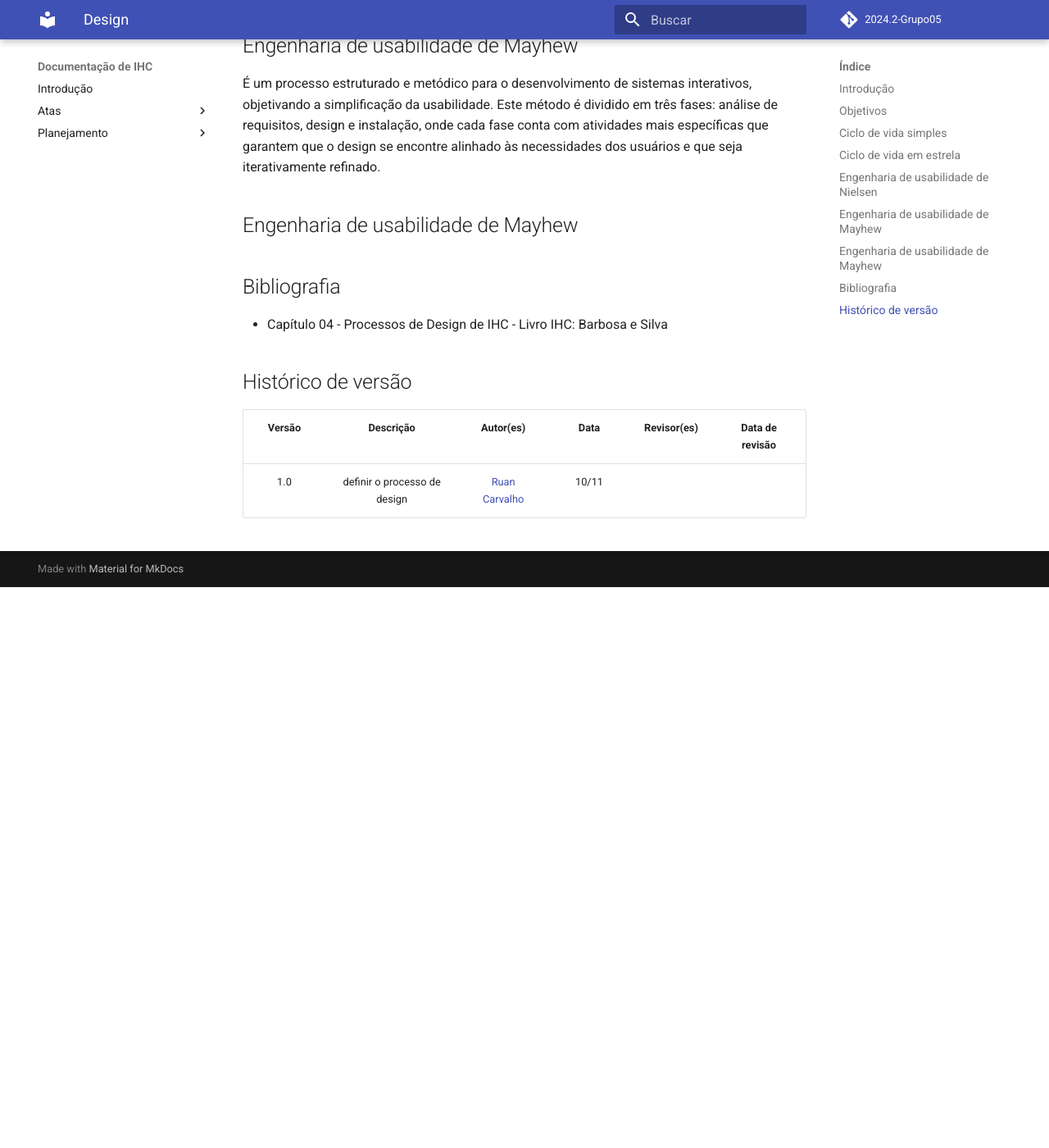
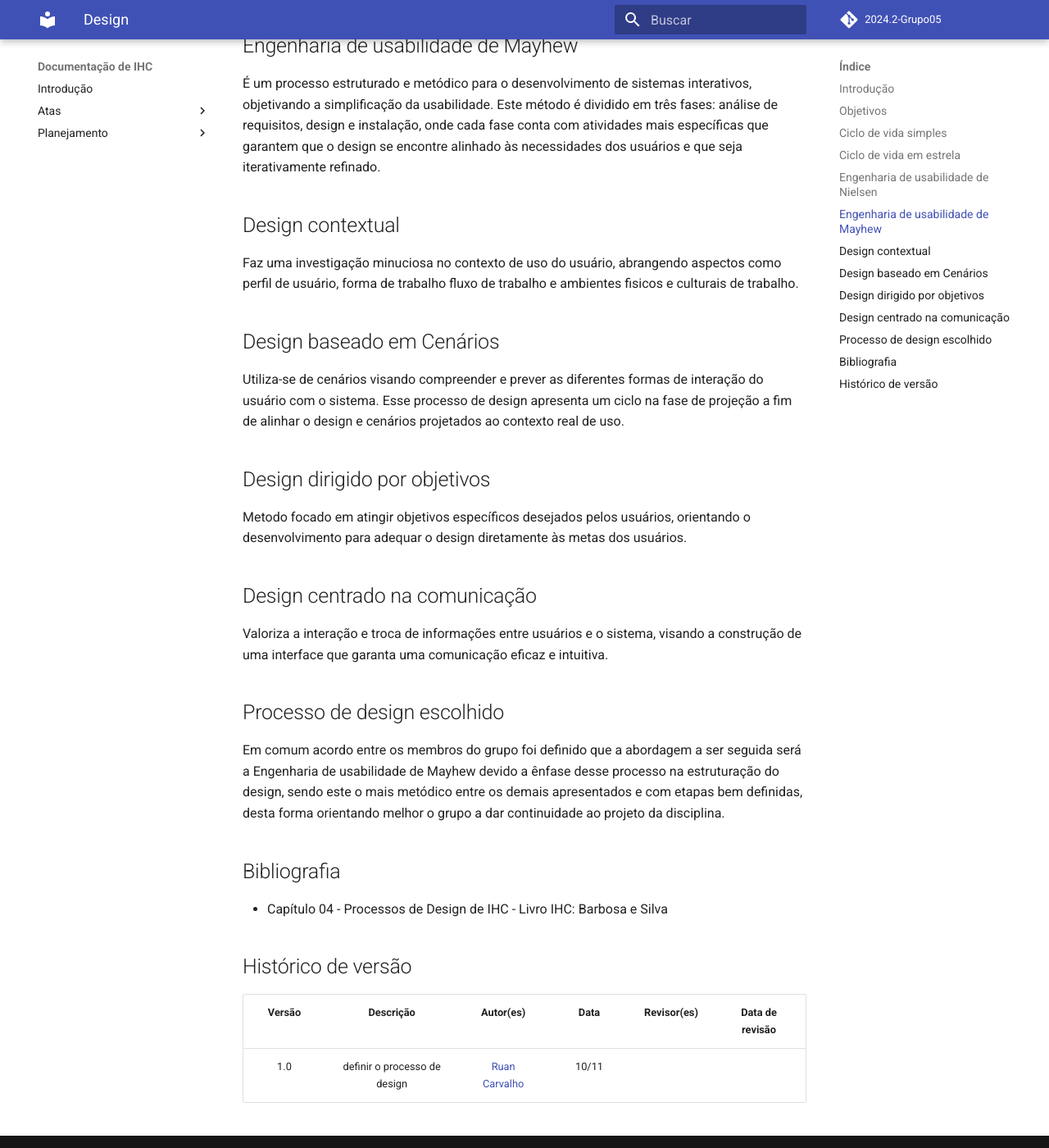
Before and after one commit to Interacao-Humano-Computador/2024.2-Grupo05, an MkDocs documentation site: the page built from docs/planejamento/Design.md, in a window 1280 px wide and 1400 px high, scrolled down 955 px. Shown: the whole window at 82% size. Built offline with MkDocs 1.6.1 and Material for MkDocs 9.7.7, drawn with Linux system fonts in a browser that asks for light colours; comment, search, counter and statistics services are not loaded; before the commit the page ends 1671 px from its top, so only the background shows below that; some of the changed text lies outside the part shown.

Commit message:
Complementar os processos de design

```diff
--- a/docs/planejamento/Design.md
+++ b/docs/planejamento/Design.md
@@ -1,5 +1,5 @@
 ## Introdução
-Este documento apresenta um breve resumo sobre os procesos de design estudados e a definição do processo a ser utilizado
+Este documento apresenta um breve resumo sobre os procesos de design estudados e a definição do processo a ser utilizado.
 
 ## Objetivos
 O objetivo deste documento é anlisar os processos estudados em sala
@@ -23,7 +23,27 @@ análises heurísticas, prototipação e realização de testes empiricos em um
 Este método é dividido em três fases: análise de requisitos, design e instalação, onde cada fase conta com atividades mais
 específicas que garantem que o design se encontre alinhado às necessidades dos usuários e que seja iterativamente refinado.
 
-## Engenharia de usabilidade de Mayhew
+## Design contextual
+Faz uma investigação minuciosa no contexto de uso do usuário, abrangendo aspectos como perfil de usuário, forma de trabalho
+fluxo de trabalho e ambientes fisicos e culturais de trabalho.
+
+## Design baseado em Cenários
+Utiliza-se de cenários visando compreender e prever as diferentes formas de interação do usuário com o sistema.
+Esse processo de design apresenta um ciclo na fase de projeção a fim de
+alinhar o design e cenários projetados ao contexto real de uso.
+
+## Design dirigido por objetivos
+Metodo focado em atingir objetivos específicos desejados pelos usuários, orientando o desenvolvimento para adequar o design
+diretamente às metas dos usuários.
+
+## Design centrado na comunicação
+Valoriza a interação e troca de informações entre usuários e o sistema, visando a construção de uma interface que garanta
+uma comunicação eficaz e intuitiva.
+
+## Processo de design escolhido
+Em comum acordo entre os membros do grupo foi definido que a abordagem a ser seguida será a Engenharia de usabilidade de Mayhew
+devido a ênfase desse processo na estruturação do design, sendo este o mais metódico entre os demais apresentados e com
+etapas bem definidas, desta forma orientando melhor o grupo a dar continuidade ao projeto da disciplina.
 
 ## Bibliografia
 - Capítulo 04 - Processos de Design de IHC - Livro IHC: Barbosa e Silva
```
